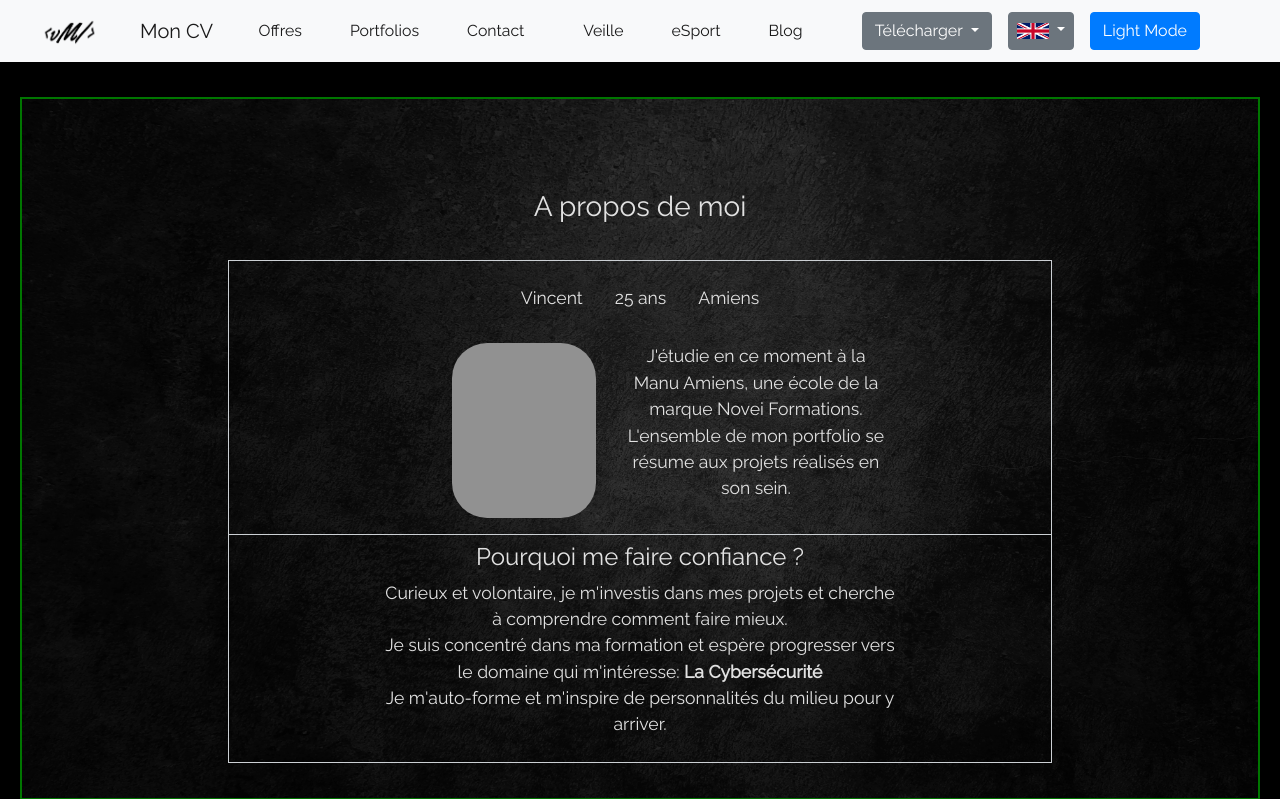
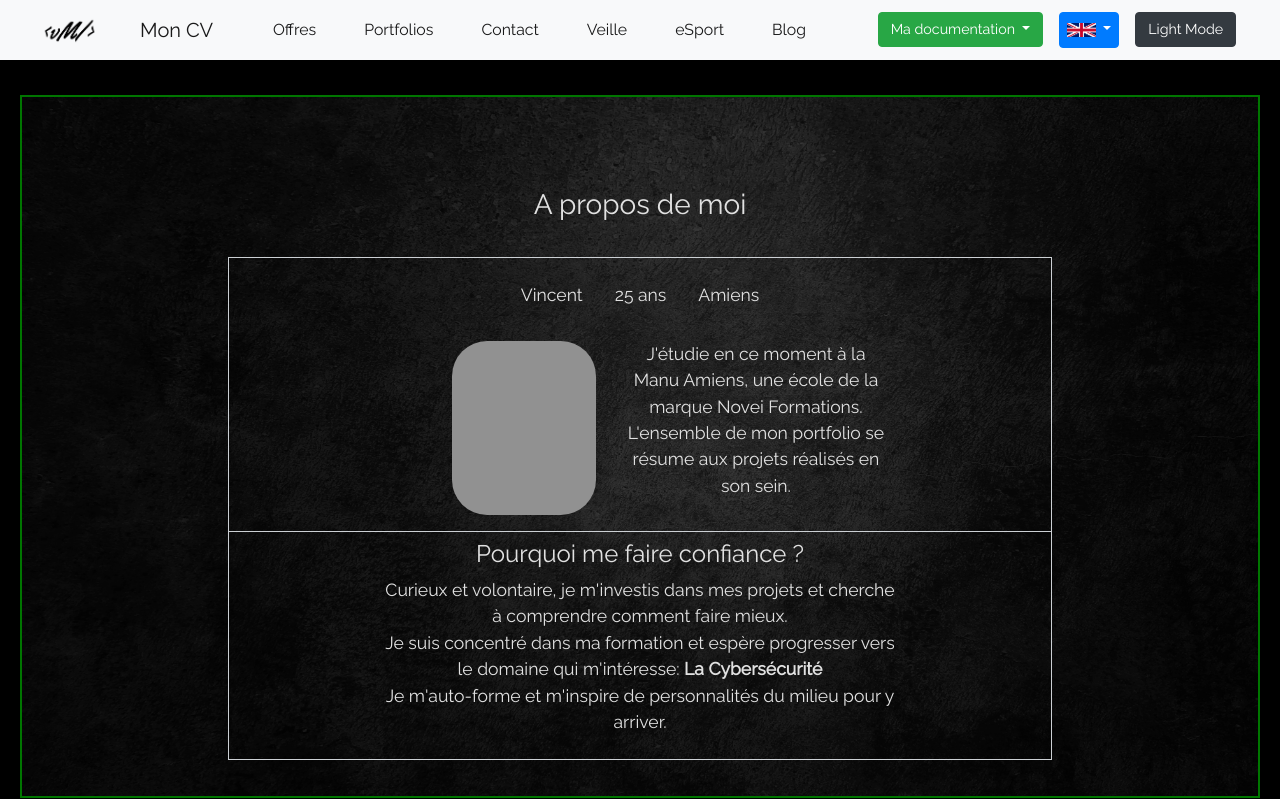
Before and after one commit to vincentmancheron/myWebSite, a PHP site: page / in a window 1280 px wide. Shown: the part 800-1599 px from the top of the page. Run offline with PHP 8.4, Linux system fonts and the light colour scheme; some libraries are stand-ins or nearby versions; some web fonts are replaced; grey boxes are pictures that could not be loaded.

Commit message:
16/08/21 09:35

```diff
--- a/assets/css/style.css
+++ b/assets/css/style.css
@@ -77,6 +77,10 @@ nav {
 #flag,
 .flagSelect {
     width: 2em;
+}
+
+#nav .btn {
+    font-size: 0.9em;
 }
 
 .stickyBot {
--- a/assets/js/script.js
+++ b/assets/js/script.js
@@ -27,7 +27,9 @@ const colorMod = () => {
     var lSColorMod = JSON.parse(localStorage.getItem('colorMod'));
     if (lSColorMod) {
         // Light Mode:
-        btnColorMod.innerHTML = 'Dark Mode'
+        btnColorMod.innerHTML = 'Dark Mode';
+        btnColorMod.classList.remove('btn-dark');
+        btnColorMod.classList.add('btn-light');
         body.style.color = "black";
         // body.borderColor = "black";
         if (window.location.search == '') {
@@ -50,6 +52,8 @@ const colorMod = () => {
     } else {
         // Dark Mode:
         btnColorMod.innerHTML = 'Light Mode'
+        btnColorMod.classList.remove('btn-light');
+        btnColorMod.classList.add('btn-dark');
         body.style.color = "whitesmoke";
         // body.borderColor = "white";
         if (window.location.search == '') {
--- a/bugs.txt
+++ b/bugs.txt
@@ -42,3 +42,4 @@ Bugs:
 -lightmode et text généré via le json trainings: besoin de recharger la page;
 -Rajouter NodeJs aux skills.
 -Passer au W3C et corriger les erreurs.
+-L'image dans le about est pas responsive en md. (se referer au portfolio pour la modif).
--- a/views/templates/header/navBar.html
+++ b/views/templates/header/navBar.html
@@ -19,8 +19,6 @@
                 <li class="nav-item active mx-3">
                     <a class="nav-link" href="/index.php#contact">Contact</a>
                 </li>
-            </ul>
-            <ul class="navbar-nav">
                 <li class="nav-item active mx-3">
                     <a class="nav-link" href="/index.php?nav=veille">Veille</a>
                 </li>
@@ -31,20 +29,19 @@
                     <a class="nav-link" href="/index.php?nav=blog">Blog</a>
                 </li>
             </ul>
-        </div>
-        <div class="collapse navbar-collapse justify-content-end pr-2 mr-5" id="navbarNav">
-            <div class="nav-item active dropdown mx-lg-2 my-lg-0 py-2">
-                <button class="btn btn-secondary dropdown-toggle" type="button" id="dropdownDownload"
+            <ul class="navbar-nav">
+                <li class="nav-item active dropdown mx-lg-2 my-lg-0 py-2">
+                    <button class="btn btn-success dropdown-toggle" type="button" id="dropdownDownload"
                         data-toggle="dropdown" aria-haspopup="true" aria-expanded="false">
-                    Télécharger
+                        Ma documentation
                     </button>
                     <div class="dropdown-menu" aria-labelledby="dropdownDownload">
                         <a class="dropdown-item" href="/assets/ress/cv_vincent_mancheron.pdf" target="on_blank">CV Papier</a>
-                    <a class="dropdown-item disabled">Lettre de motivation</a>
+                        <a class="dropdown-item" href="/assets/ress/Lettre_Motivation_Vincent_Mancheron.pdf">Lettre de motivation</a>
                     </div>
-            </div>
-            <div id="language" class="blocked dropdown nav-item mx-lg-2 my-lg-0 py-2">
-                <button id="buttonFlag" class="btn btn-secondary dropdown-toggle" type="button" id="dropdownLanguage"
+                </li>
+                <li id="language" class="blocked dropdown nav-item mx-lg-2 my-lg-0 py-2">
+                    <button id="buttonFlag" class="btn btn-primary dropdown-toggle" type="button" id="dropdownLanguage"
                         data-toggle="dropdown" aria-haspopup="true" aria-expanded="false">
                         <img id="flag" class="py-2" src="/assets/img/en.png" alt="English version">
                     </button>
@@ -58,10 +55,11 @@
                             </li>
                         </ul>
                     </div>
-            </div>
-            <div class="nav-item active mx-lg-2 my-lg-0 py-2">
-                <button class="btn btn-primary" id="colorMod"></button>
-            </div>
+                </li>
+                <li class="nav-item active mx-lg-2 my-lg-0 py-2">
+                    <button class="btn" id="colorMod"></button>
+                </li>
+            </ul>
         </div>
     </nav>
 
```
Also changed, not shown: 1 other file. Lines whose indentation alone changed are shown as unchanged.
